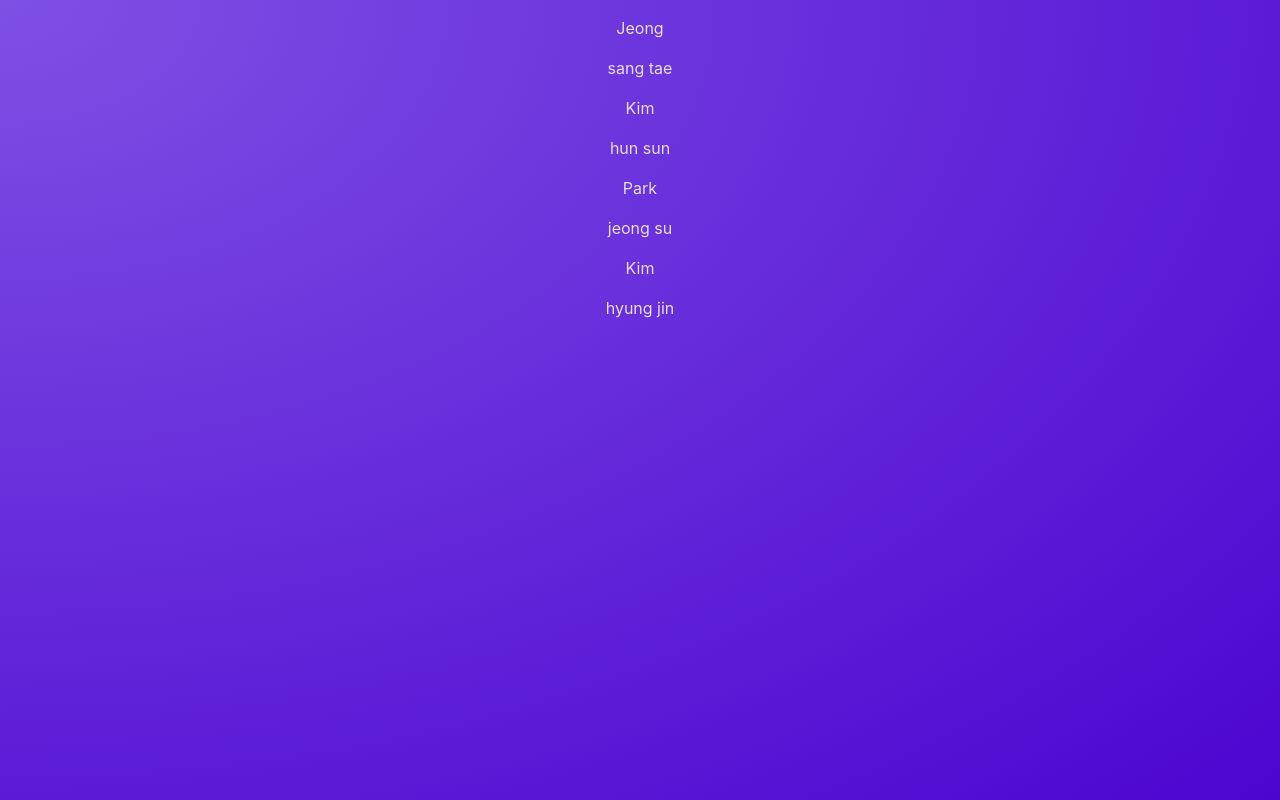
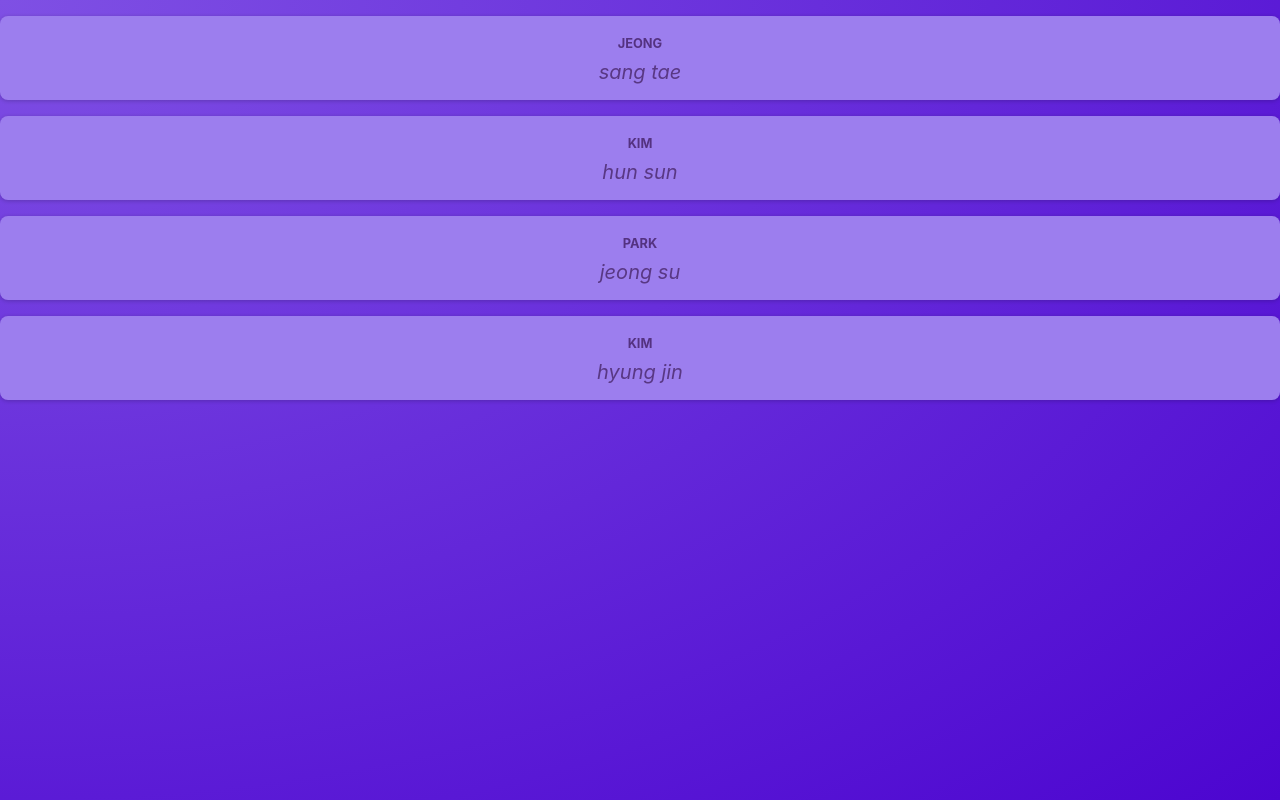
Before and after one commit to jeongsangtae/react-complete-training-summary-and-key-features, a React (Vite) app: page / in a window 1280 px wide. Built offline with nearby package versions, Linux system fonts and the light colour scheme.

Commit message:
React Complete Training Summary and Key Features - CSS module add

```diff
--- a/src/components/Post.jsx
+++ b/src/components/Post.jsx
@@ -1,3 +1,5 @@
+import classes from "./Post.module.css";
+
 // const Post = (props) => {
 //   return (
 //     <div>
@@ -9,9 +11,9 @@
 
 const Post = ({ author, body }) => {
   return (
-    <div>
-      <p>{author}</p>
-      <p>{body}</p>
+    <div className={classes.post}>
+      <p className={classes.author}>{author}</p>
+      <p className={classes.text}>{body}</p>
     </div>
   );
 };
--- /dev/null
+++ b/src/components/Post.module.css
@@ -0,0 +1,35 @@
+.post {
+  margin: 1rem 0;
+  padding: 1rem;
+  background-color: #9c7eee;
+  border-radius: 8px;
+  box-shadow: 0 1px 4px rgba(0, 0, 0, 0.2);
+  animation: animate-in 1s ease-out forwards;
+}
+
+.author {
+  font-size: 0.8rem;
+  font-weight: bold;
+  color: #543280;
+  margin: 0;
+  text-transform: uppercase;
+}
+
+.text {
+  white-space: pre-wrap;
+  font-size: 1.25rem;
+  margin: 0.25rem 0 0 0;
+  color: #593884;
+  font-style: italic;
+}
+
+@keyframes animate-in {
+  from {
+    opacity: 0;
+    transform: translateY(1rem);
+  }
+  to {
+    opacity: 1;
+    transform: translateY(0);
+  }
+}
```
